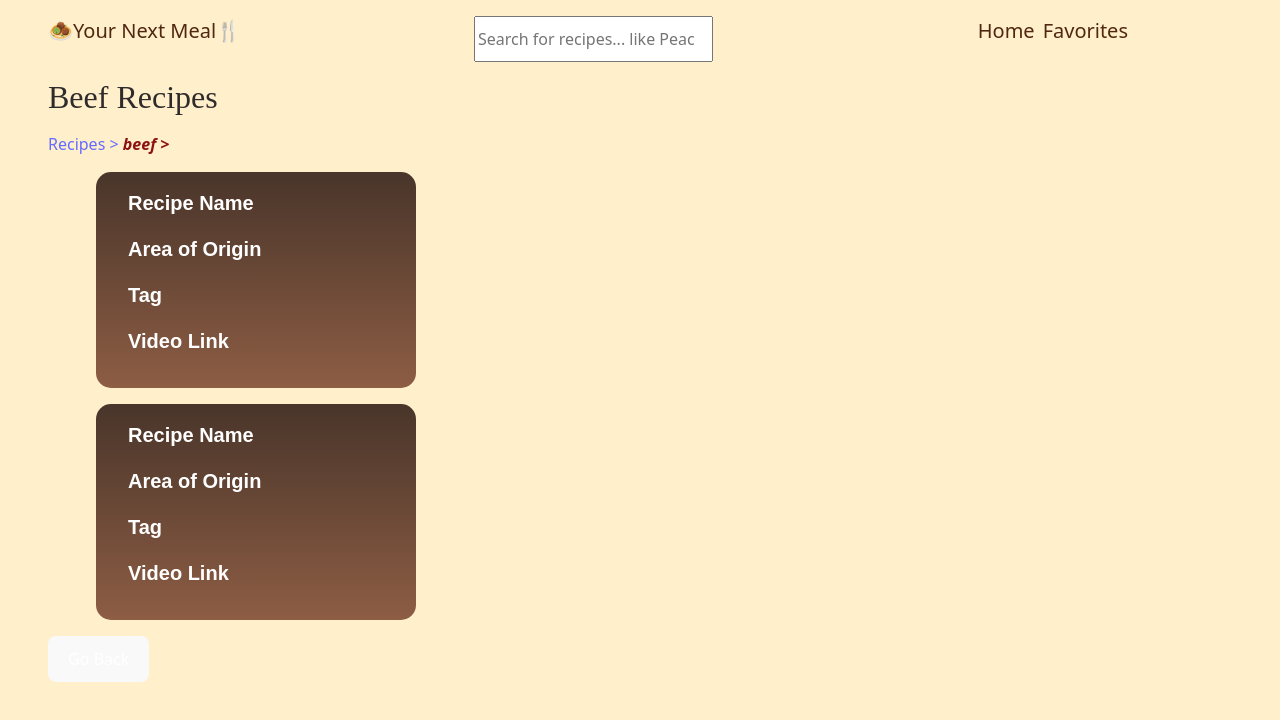
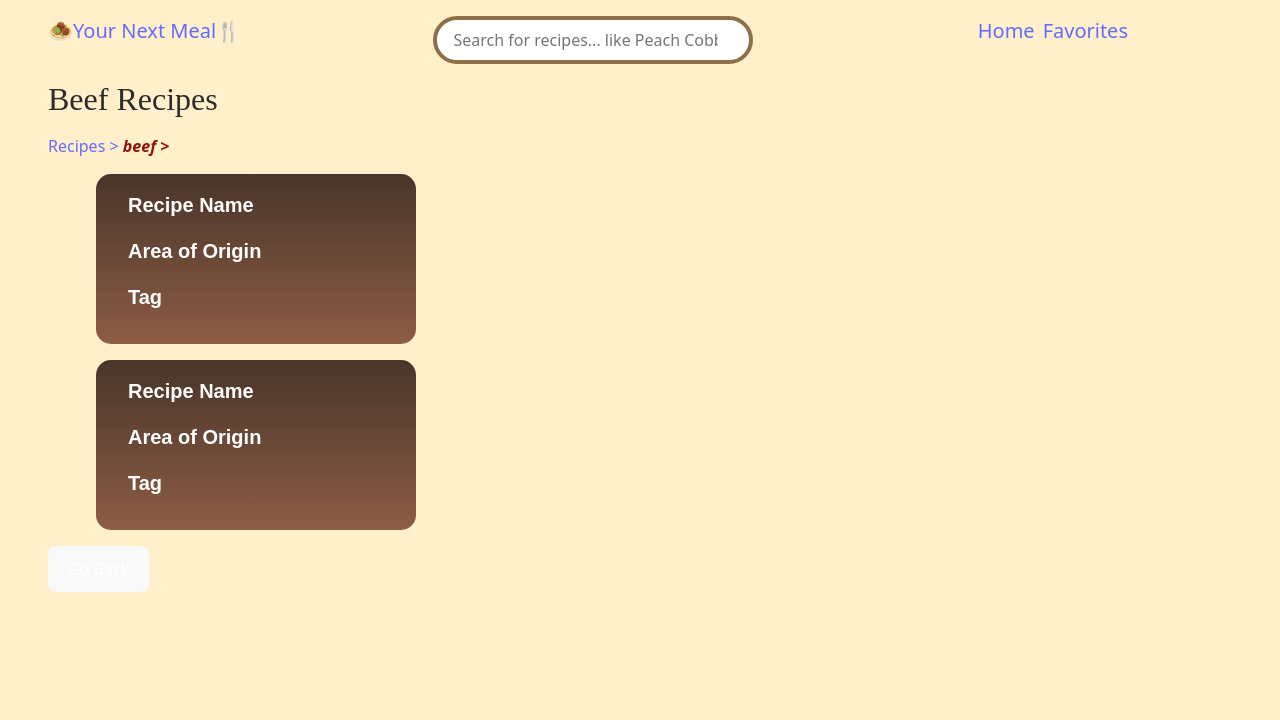
Before and after one commit to ANIO-Official/your-next-meal-app, a React (Vite) app: page /category/beef in a window 1280 px wide. Shown: the top 720 px of the page. Built offline with nearby package versions, Linux system fonts and the light colour scheme; a web font is replaced by a local one.

Commit message:
Updated search bar styling.

```diff
--- a/src/App.css
+++ b/src/App.css
@@ -21,7 +21,7 @@ p{
 
 .nav-item{
   font-size: 1.25rem;
-  color: rgb(80, 39, 16);
+  color: recipe-search-bar;
 }
 a.nav-item:hover{
   color: rgb(223, 160, 24);
@@ -32,3 +32,14 @@ nav a.active{
   color: rgb(141, 17, 17);
   font-style: oblique;
 }
+
+#recipe-search-bar{
+  border-radius: 2rem;
+  border: 0.3rem solid rgb(141, 111, 72);
+  width: 25vw;
+  padding: 0.5rem 1rem;
+}
+#recipe-search-bar:focus{
+  outline: none;
+  border-color: rgb(223, 160, 24);
+}
--- a/src/components/Navbar.jsx
+++ b/src/components/Navbar.jsx
@@ -6,9 +6,9 @@ import { NavLink } from "react-router-dom"
 export default function Navbar() {
     return (
         <header>
-            <nav className="d-flex flex-row justify-content-between">
+            <nav className="d-flex flex-column flex-md-row justify-content-between">
                 <NavLink id="nav-title" className="nav-item" to="/">🧆Your Next Meal🍴</NavLink>
-                <input type='search' placeholder="Search for recipes... like Peach Cobbler!"/>
+                <input id="recipe-search-bar" type='search' placeholder="Search for recipes... like Peach Cobbler!"/>
 
                 <ul className="d-flex flex-row" style={{ listStyle: 'none' }}>
                     <NavLink className="me-2 nav-item" to="/">Home</NavLink>
--- a/src/components/RecipeCard.jsx
+++ b/src/components/RecipeCard.jsx
@@ -14,7 +14,6 @@ export default function RecipeCard() {
                 <p className="recipe-name">Recipe Name</p>{/* strMeal Property */}
                 <p className="recipe-area">Area of Origin</p> {/* strArea Property */}
                 <p className="recipe-tag">Tag</p> {/* strTags Property. List each if it exist*/}
-                <p className="recipe-video">Video Link</p>
             </div>
         </Link>
 
--- a/src/pages/RecipeDetailPage/RecipeDetailPage.jsx
+++ b/src/pages/RecipeDetailPage/RecipeDetailPage.jsx
@@ -12,6 +12,7 @@ export default function RecipeDetailPage(){
             <img src="" alt="picture of food" />
             <p className="subtitle">Recipe Area Origin</p>
             <p className="recipe-category">{`${category[0].toUpperCase() + category.slice(1)}`}</p> {/* Make into link, use prop's category as the to in template literal */}
+            <p className="recipe-video">Video Link</p>
             <h2>Ingredients</h2>
             <ul>
                <li className="recipe-ingredient">Recipe Ingredient here with Measure</li>
```
